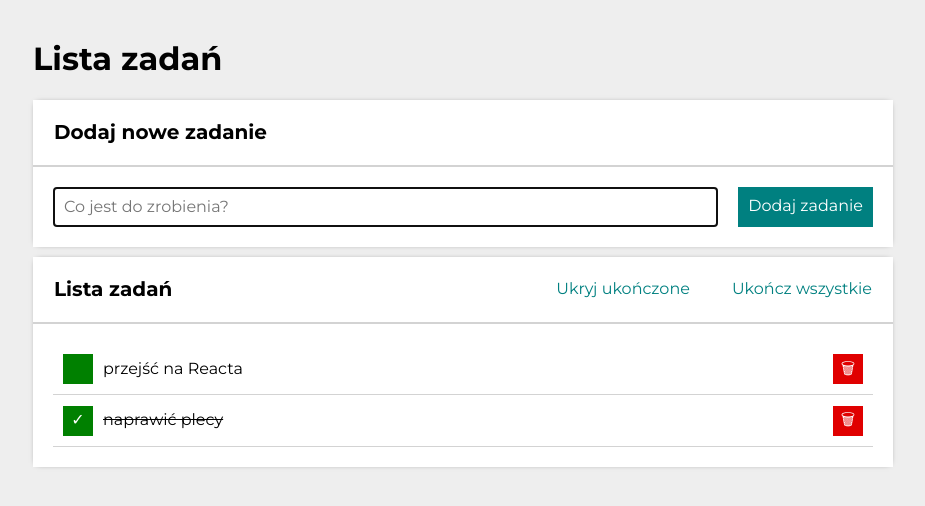
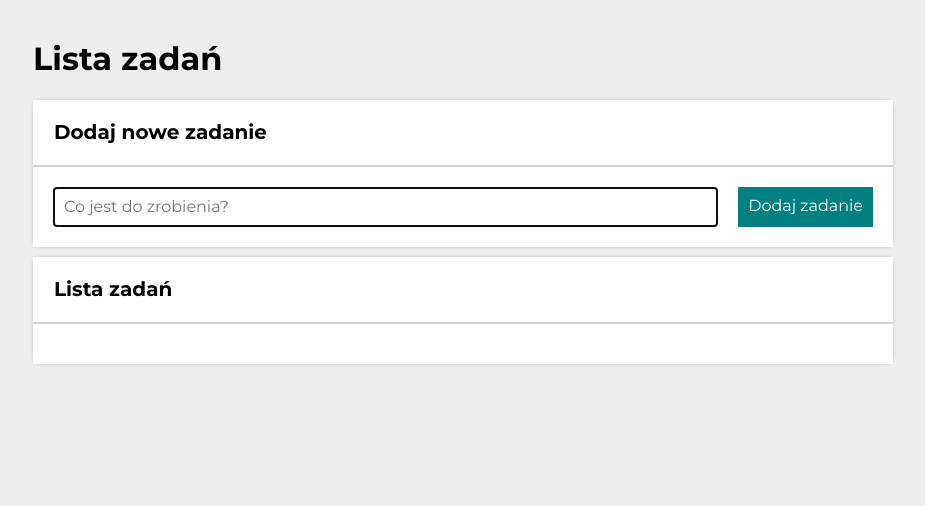
Before and after one commit to konradkapica/todo-list-react, a React (Create React App) app: page / in a window 1280 px wide. Shown: the top 506 px of the page, without its empty margins (177-1102 px from the left). Built offline with nearby package versions, Linux system fonts and the light colour scheme.

Commit message:
saving tasks in local storage by useEffect

```diff
--- a/src/App.js
+++ b/src/App.js
@@ -4,15 +4,21 @@ import Buttons from "./Buttons";
 import Section from "./Section";
 import Header from "./Header";
 import Container from "./Container";
-import { useState } from "react";
+import { useState, useEffect } from "react";
 
 
 function App() {
-  const [hideDone, setHideDone] = useState(false);
-  const [tasks, setTasks] = useState([
-    { id: 1, content: "przejść na Reacta", done: false },
-    { id: 2, content: "naprawić plecy", done: true },
-  ]);
+  const [hideDone, setHideDone] = useState(JSON.parse(localStorage.getItem("hideDone")) || false);
+
+  const [tasks, setTasks] = useState(JSON.parse(localStorage.getItem("tasks")) || []);
+
+  useEffect(() => {
+    localStorage.setItem("tasks", JSON.stringify(tasks))
+  }, [tasks]);
+
+  useEffect(() => {
+    localStorage.setItem("hideDone", JSON.stringify(hideDone))
+  });
 
   const toggleHideDone = () => {
     setHideDone(hideDone => !hideDone);
```
